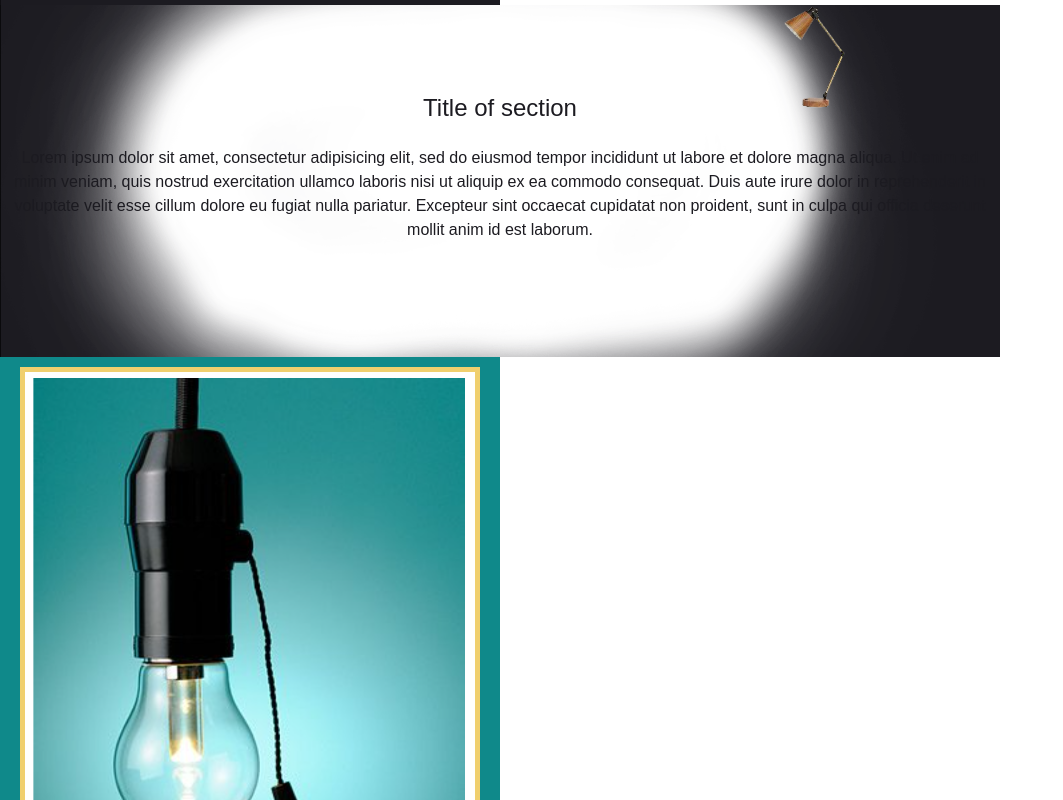
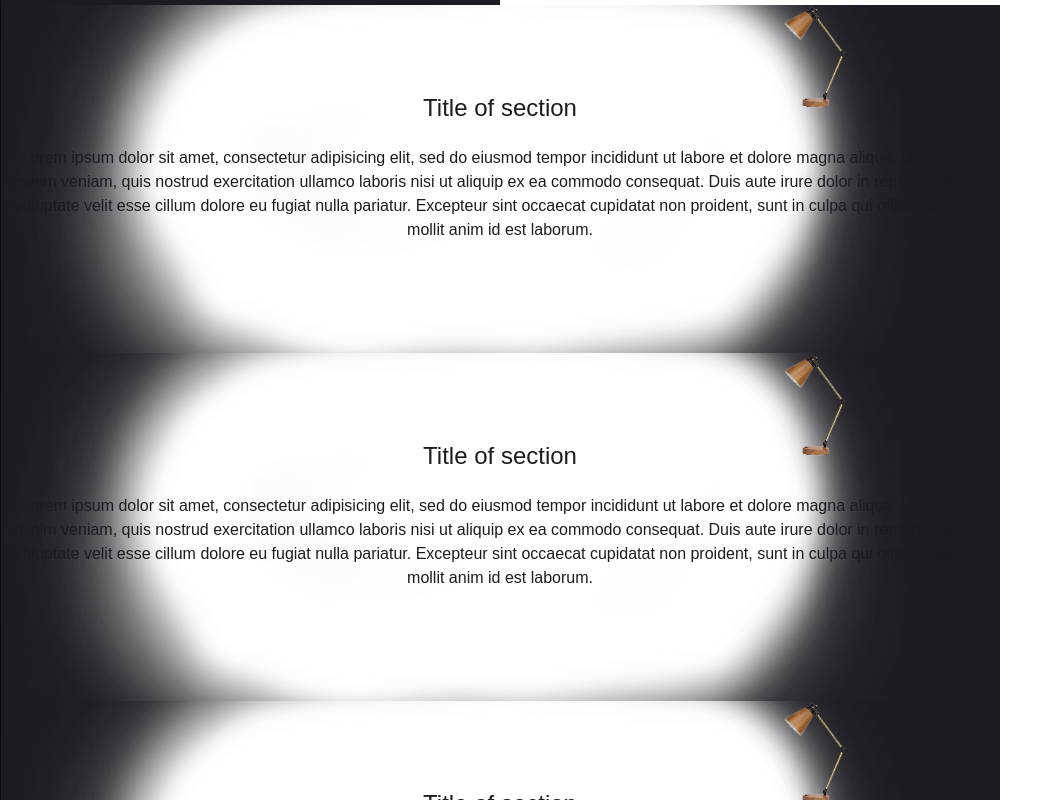
Before and after one commit to JonathanZehner/p3_zehner_jonathan, a plain HTML site: page index.html in a window 1280 px wide. Shown: the part 880-1680 px from the top of the page, without its empty margins (0-1063 px from the left). Drawn offline with nearby package versions, Linux system fonts and the light colour scheme; a web font is replaced by a local one.

Commit message:
added more content and altered html structure to accommodate;

```diff
--- a/css/styles.css
+++ b/css/styles.css
@@ -236,7 +236,7 @@ footer a {
 }
 /*----------- Left Aside Styling (end) -------------*/
 /*----------- Article Styling (begin) --------------*/
-.article {
+.first, .second, .third {
 	background: white url(../images/lghton-blkfade.png) no-repeat center;
 	background-size: cover;
 	margin-top: -4px;
--- a/index.html
+++ b/index.html
@@ -66,10 +66,20 @@
 				<img class="on md" src="images/ltsoff-infographic.png" alt="Exterior light with black" title="Turn it on to reveal Infographic!" width="500"/>
 			</aside>
 
-			<article class="article">
-				<h2>Title of section</h2>
-				<p>Lorem ipsum dolor sit amet, consectetur adipisicing elit, sed do eiusmod tempor incididunt ut labore et dolore magna aliqua. Ut enim ad minim veniam, quis nostrud exercitation ullamco laboris nisi ut aliquip ex ea commodo consequat. Duis aute irure dolor in reprehenderit in voluptate velit esse cillum dolore eu fugiat nulla pariatur. Excepteur sint occaecat cupidatat non proident, sunt in culpa qui officia deserunt mollit anim id est laborum.</p>
-			</article>
+			<div class="article">
+				<article class="first">
+					<h2>Title of section</h2>
+					<p>Lorem ipsum dolor sit amet, consectetur adipisicing elit, sed do eiusmod tempor incididunt ut labore et dolore magna aliqua. Ut enim ad minim veniam, quis nostrud exercitation ullamco laboris nisi ut aliquip ex ea commodo consequat. Duis aute irure dolor in reprehenderit in voluptate velit esse cillum dolore eu fugiat nulla pariatur. Excepteur sint occaecat cupidatat non proident, sunt in culpa qui officia deserunt mollit anim id est laborum.</p>
+				</article>
+				<article class="first">
+					<h2>Title of section</h2>
+					<p>Lorem ipsum dolor sit amet, consectetur adipisicing elit, sed do eiusmod tempor incididunt ut labore et dolore magna aliqua. Ut enim ad minim veniam, quis nostrud exercitation ullamco laboris nisi ut aliquip ex ea commodo consequat. Duis aute irure dolor in reprehenderit in voluptate velit esse cillum dolore eu fugiat nulla pariatur. Excepteur sint occaecat cupidatat non proident, sunt in culpa qui officia deserunt mollit anim id est laborum.</p>
+				</article>
+				<article class="first">
+					<h2>Title of section</h2>
+					<p>Lorem ipsum dolor sit amet, consectetur adipisicing elit, sed do eiusmod tempor incididunt ut labore et dolore magna aliqua. Ut enim ad minim veniam, quis nostrud exercitation ullamco laboris nisi ut aliquip ex ea commodo consequat. Duis aute irure dolor in reprehenderit in voluptate velit esse cillum dolore eu fugiat nulla pariatur. Excepteur sint occaecat cupidatat non proident, sunt in culpa qui officia deserunt mollit anim id est laborum.</p>
+				</article>
+			</div>
 
 			<aside class="right">
 				<div class="outer-box">
```
